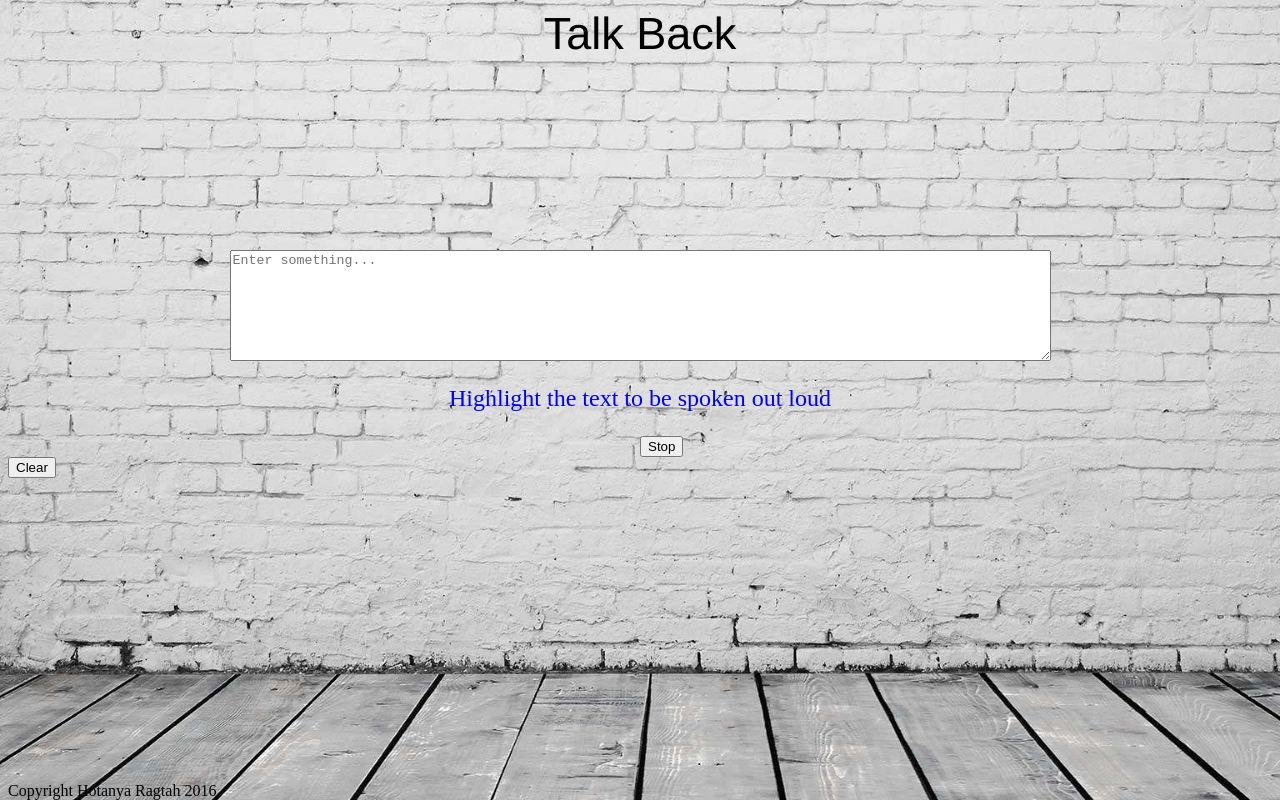
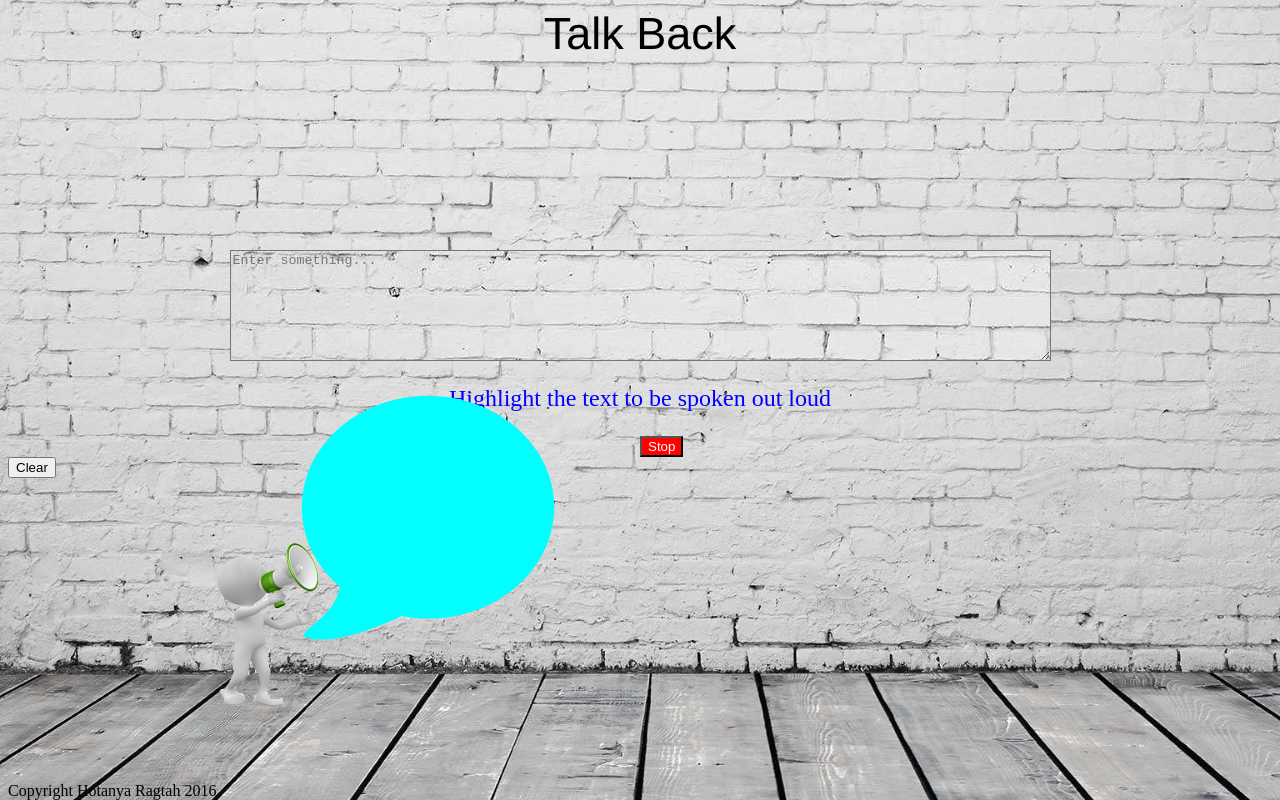
Before and after one commit to Hotanya/Talk-Back, a website: page index.html in a window 1280 px wide. Drawn offline with Linux system fonts and the light colour scheme.

Commit message:
Add project files and folders

```diff
--- a/index.html
+++ b/index.html
@@ -29,8 +29,11 @@
 
 <p>Highlight the text to be spoken out loud</p>
 
-<div id = stop_button>
-  <input
+<img id= "megaman" src="Images/megaphone_man.png" alt="Man With Megaphone">
+<img id= "speechbubble" src="Images/speech_bubble.png" alt="Speech Bubble">
+
+<div id = stop_button_div>
+  <input id = stop_button
   onclick="responsiveVoice.cancel($('#text').val(),$('#voiceselection').val());"
   type="button"
   value="Stop" >
--- a/styles.css
+++ b/styles.css
@@ -16,6 +16,7 @@ html {
 }
 
 textarea {
+  background-image: url("background.jpg");
   display: block;
   margin-left: auto;
   margin-right: auto;
@@ -34,6 +35,23 @@ text-align: center;
   bottom: 0px;
 }
 
+#megaman{
+  position: absolute;
+  left: 200px;
+  bottom: 80px;
+}
+
+#speechbubble{
+  position: absolute;
+  left: 300px;
+  bottom: 150px;
+}
+
+#stop_button_div{
+  padding-left: 50%;
+  }
+
 #stop_button{
-  padding-left: 50%
+  background-color: red;
+  color: white;
 }
```
Also changed, not shown: Images/megaphone_man.png (added), Images/speech_bubble.png (added), stock-photo-57515894-megaphone.jpg (added).
